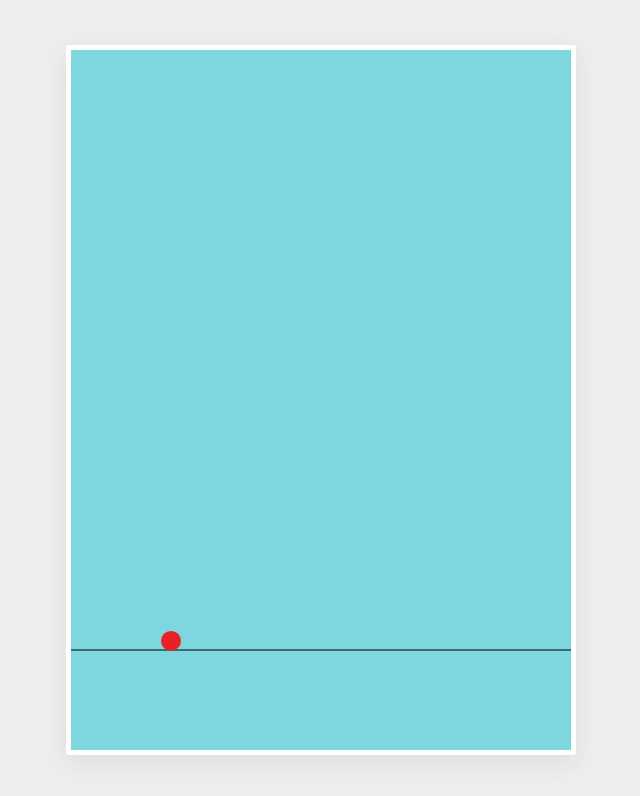
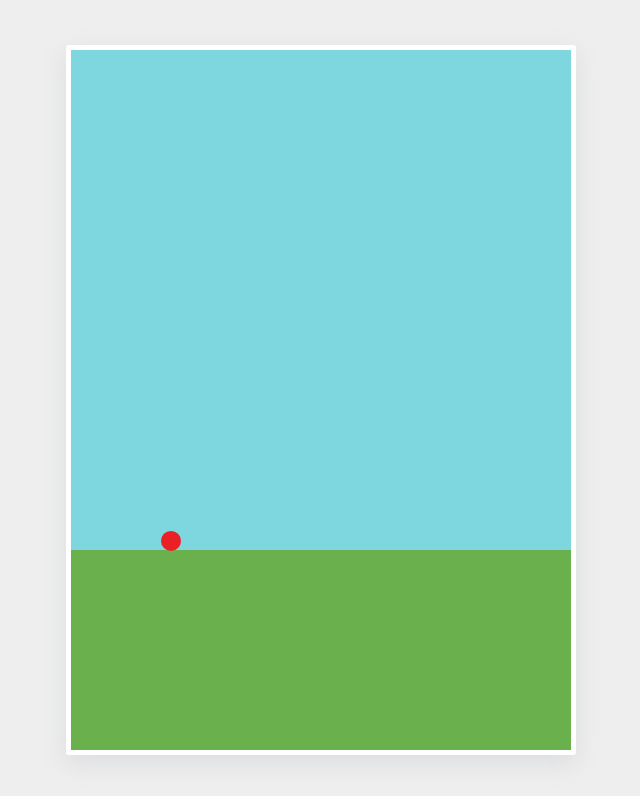
Before and after one commit to thomashockaday/airbles, a plain HTML site: page index.html in a window 1280 px wide. Shown: the whole page, without its empty margins (319-959 px from the left). Drawn offline with Linux system fonts and the light colour scheme.

Commit message:
Add Box class and set course to a rectangle

```diff
--- /dev/null
+++ b/Matrix.js
@@ -0,0 +1,28 @@
+class Matrix {
+  constructor(rows, cols) {
+    this.rows = rows;
+    this.cols = cols;
+    this.data = [];
+
+    for (let i = 0; i < this.rows; i++) {
+      this.data[i] = [];
+      for (let j = 0; j < this.cols; j++) {
+        this.data[i][j] = 0;
+      }
+    }
+  }
+
+  multiplyVec(vec) {
+    let result = new Vector(0, 0);
+    result.x = this.data[0][0] * vec.x + this.data[0][1] * vec.y;
+    result.y = this.data[1][0] * vec.x + this.data[1][1] * vec.y;
+    return result;
+  }
+
+  rotMx22(angle) {
+    this.data[0][0] = Math.cos(angle);
+    this.data[0][1] = -Math.sin(angle);
+    this.data[1][0] = Math.sin(angle);
+    this.data[1][1] = Math.cos(angle);
+  }
+}
--- /dev/null
+++ b/bodies/Box.js
@@ -0,0 +1,36 @@
+class Box extends Body {
+  constructor(x1, y1, x2, y2, width) {
+    super();
+    this.components = [new Rectangle(x1, y1, x2, y2, width)];
+    this.position = this.components[0].position;
+    if (this.mass === 0) {
+      this.inverseMass = 0;
+    } else {
+      this.inverseMass = 1 / this.mass;
+    }
+    this.inertia =
+      (this.mass *
+        (this.components[0].width ** 2 + this.components[0].length ** 2)) /
+      12;
+    if (this.inertia === 0) {
+      this.inverseInertia = 0;
+    } else {
+      this.inverseInertia = 1 / this.inertia;
+    }
+  }
+
+  setPosition(x, y) {
+    this.position.set(x, y);
+    this.components[0].position = this.position;
+    this.components[0].getVertices(this.angle + this.angularVelocity);
+    this.angle += this.angularVelocity;
+  }
+
+  update() {
+    super.update();
+    this.setPosition(
+      this.position.add(this.velocity).x,
+      this.position.add(this.velocity).y
+    );
+  }
+}
--- a/collision.js
+++ b/collision.js
@@ -28,7 +28,7 @@ function sat(o1, o2) {
   let axes = findAxes(o1, o2);
   let proj1 = 0;
   let proj2 = 0;
-  let firstShapeAxes = 1;
+  let firstShapeAxes = getShapeAxes(o1);
 
   for (let i = 0; i < axes.length; i++) {
     proj1 = projShapeOntoAxis(axes[i], o1);
@@ -123,6 +123,7 @@ function findAxes(o1, o2) {
     } else {
       axes.push(new Vector(Math.random(), Math.random()).unit());
     }
+
     return axes;
   }
 
@@ -136,6 +137,11 @@ function findAxes(o1, o2) {
     axes.push(o1.direction.normal());
   }
 
+  if (o1 instanceof Rectangle) {
+    axes.push(o1.direction.normal());
+    axes.push(o1.direction);
+  }
+
   if (o2 instanceof Circle) {
     axes.push(
       closestVertexToPoint(o1, o2.position).subtract(o2.position).unit()
@@ -144,6 +150,11 @@ function findAxes(o1, o2) {
 
   if (o2 instanceof Line) {
     axes.push(o2.direction.normal());
+  }
+
+  if (o2 instanceof Rectangle) {
+    axes.push(o2.direction.normal());
+    axes.push(o2.direction);
   }
 
   return axes;
@@ -163,6 +174,16 @@ function closestVertexToPoint(o, point) {
   return closestVertex;
 }
 
+function getShapeAxes(o) {
+  if (o instanceof Circle || o instanceof Line) {
+    return 1;
+  }
+
+  if (o instanceof Rectangle) {
+    return 2;
+  }
+}
+
 function setBallVerticesAlongAxis(o, axis) {
   if (o instanceof Circle) {
     o.vertex[0] = o.position.add(axis.unit().multiply(-o.radius));
--- a/index.html
+++ b/index.html
@@ -16,13 +16,16 @@
     </p>
     <canvas>Your browser does not support canvas elements.</canvas>
 
+    <script src="Matrix.js"></script>
     <script src="Vector.js"></script>
     <script src="CollisionData.js"></script>
     <script src="bodies/Body.js"></script>
     <script src="bodies/Ball.js"></script>
+    <script src="bodies/Box.js"></script>
     <script src="bodies/Wall.js"></script>
     <script src="shapes/Circle.js"></script>
     <script src="shapes/Line.js"></script>
+    <script src="shapes/Rectangle.js"></script>
     <script src="Course.js"></script>
     <script src="collision.js"></script>
     <script src="script.js"></script>
--- a/script.js
+++ b/script.js
@@ -18,7 +18,7 @@ const boundaryWalls = [
 ];
 
 const COURSE_BODIES = [
-  new Wall(0, 600, 500, 600),
+  // new Wall(0, 600, 500, 600),
   // new Wall(50, 600, 100, 590),
   // new Wall(100, 590, 150, 570),
   // new Wall(150, 570, 200, 540),
@@ -30,9 +30,10 @@ const COURSE_BODIES = [
   // new Wall(450, 240, 500, 150),
   // new Wall(500, 150, 550, 50),
   // new Wall(550, 50, 600, 0),
+  new Box(0, 500, 500, 500, 500),
 ];
 
-const ball = new Ball(100, canvas.height - 200, 10, 5);
+const ball = new Ball(100, canvas.height - 300, 10, 5);
 ball.maxSpeed = 12;
 ball.elasticity = 4;
 const course = new Course(COURSE_BODIES);
@@ -42,6 +43,10 @@ function animate() {
   requestAnimationFrame(animate);
 
   COLLISIONS = [];
+
+  course.bodies.forEach((body) => {
+    body.update();
+  });
 
   ball.update();
 
--- /dev/null
+++ b/shapes/Rectangle.js
@@ -0,0 +1,50 @@
+class Rectangle {
+  constructor(x1, y1, x2, y2, width) {
+    this.vertex = [];
+    this.vertex[0] = new Vector(x1, y1);
+    this.vertex[1] = new Vector(x2, y2);
+    this.direction = this.vertex[1].subtract(this.vertex[0]).unit();
+    this.originalDirection = this.direction;
+    this.length = this.vertex[1].subtract(this.vertex[0]).magnitude();
+    this.width = width;
+    this.vertex[2] = this.vertex[1].add(
+      this.direction.normal().multiply(this.width)
+    );
+    this.vertex[3] = this.vertex[2].add(
+      this.direction.normal().multiply(-this.length)
+    );
+    this.position = this.vertex[0]
+      .add(this.direction.multiply(this.length / 2))
+      .add(this.direction.normal().multiply(this.width / 2));
+    this.angle = 0;
+    this.rotationMatrix = new Matrix(2, 2);
+  }
+
+  draw(ctx) {
+    ctx.beginPath();
+    ctx.moveTo(this.vertex[0].x, this.vertex[0].y);
+    ctx.lineTo(this.vertex[1].x, this.vertex[1].y);
+    ctx.lineTo(this.vertex[2].x, this.vertex[2].y);
+    ctx.lineTo(this.vertex[3].x, this.vertex[3].y);
+    ctx.lineTo(this.vertex[0].x, this.vertex[0].y);
+    ctx.fill();
+    ctx.closePath();
+  }
+
+  getVertices(angle) {
+    this.rotationMatrix.rotMx22(angle);
+    this.direction = this.rotationMatrix.multiplyVec(this.originalDirection);
+    this.vertex[0] = this.position
+      .add(this.direction.multiply(-this.length / 2))
+      .add(this.direction.normal().multiply(this.width / 2));
+    this.vertex[1] = this.position
+      .add(this.direction.multiply(-this.length / 2))
+      .add(this.direction.normal().multiply(-this.width / 2));
+    this.vertex[2] = this.position
+      .add(this.direction.multiply(this.length / 2))
+      .add(this.direction.normal().multiply(-this.width / 2));
+    this.vertex[3] = this.position
+      .add(this.direction.multiply(this.length / 2))
+      .add(this.direction.normal().multiply(this.width / 2));
+  }
+}
```
